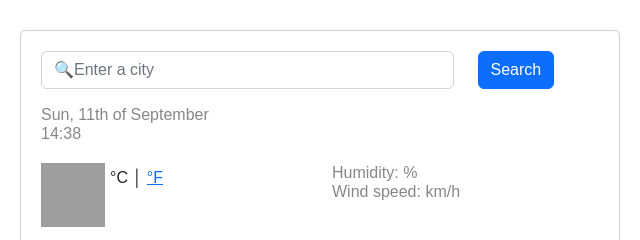
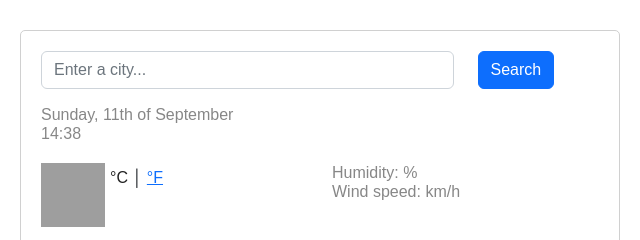
Before and after one commit to torytk/Project, a plain HTML site: page index.html in a window 1280 px wide. Shown: the top 240 px of the page, 320-960 px from the left. Drawn offline with nearby package versions, Linux system fonts and the light colour scheme; no server answers; grey boxes are pictures that could not be loaded.

Commit message:
Added finishing touches to HTML and JS

```diff
--- a/index.html
+++ b/index.html
@@ -28,7 +28,7 @@
               <div class="col-9">
                 <input
                   type="search"
-                  placeholder="🔍Enter a city"
+                  placeholder="Enter a city..."
                   class="form-control"
                   id="city-input"
                 />
--- a/src/index.js
+++ b/src/index.js
@@ -14,7 +14,15 @@ time.innerHTML = setCurrentTime();
 
 function setCurrentDate() {
   let now = new Date();
-  let days = ["Sun", "Mon", "Tue", "Wed", "Thu", "Fri", "Sat"];
+  let days = [
+    "Sunday",
+    "Monday",
+    "Tuesday",
+    "Wednesday",
+    "Thursday",
+    "Friday",
+    "Saturday",
+  ];
   let day = days[now.getDay()];
   let months = [
     "January",
```
